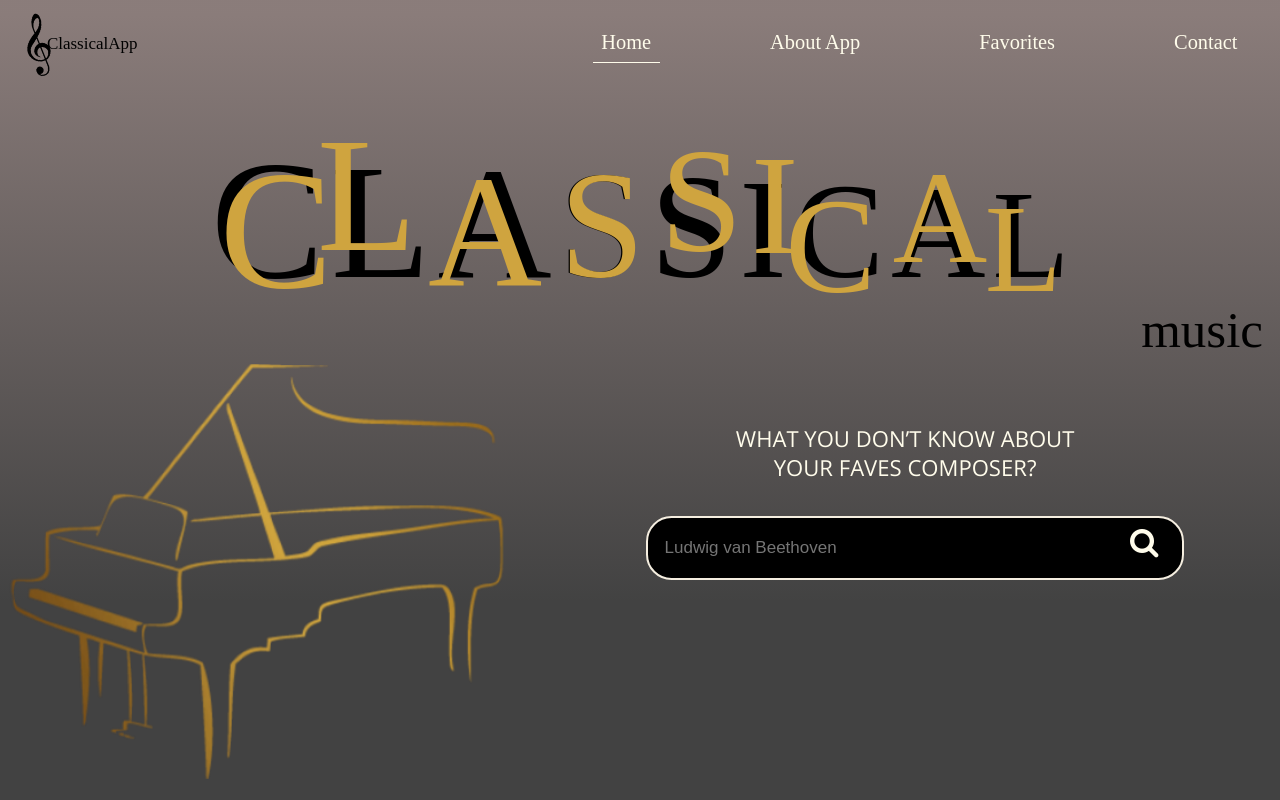
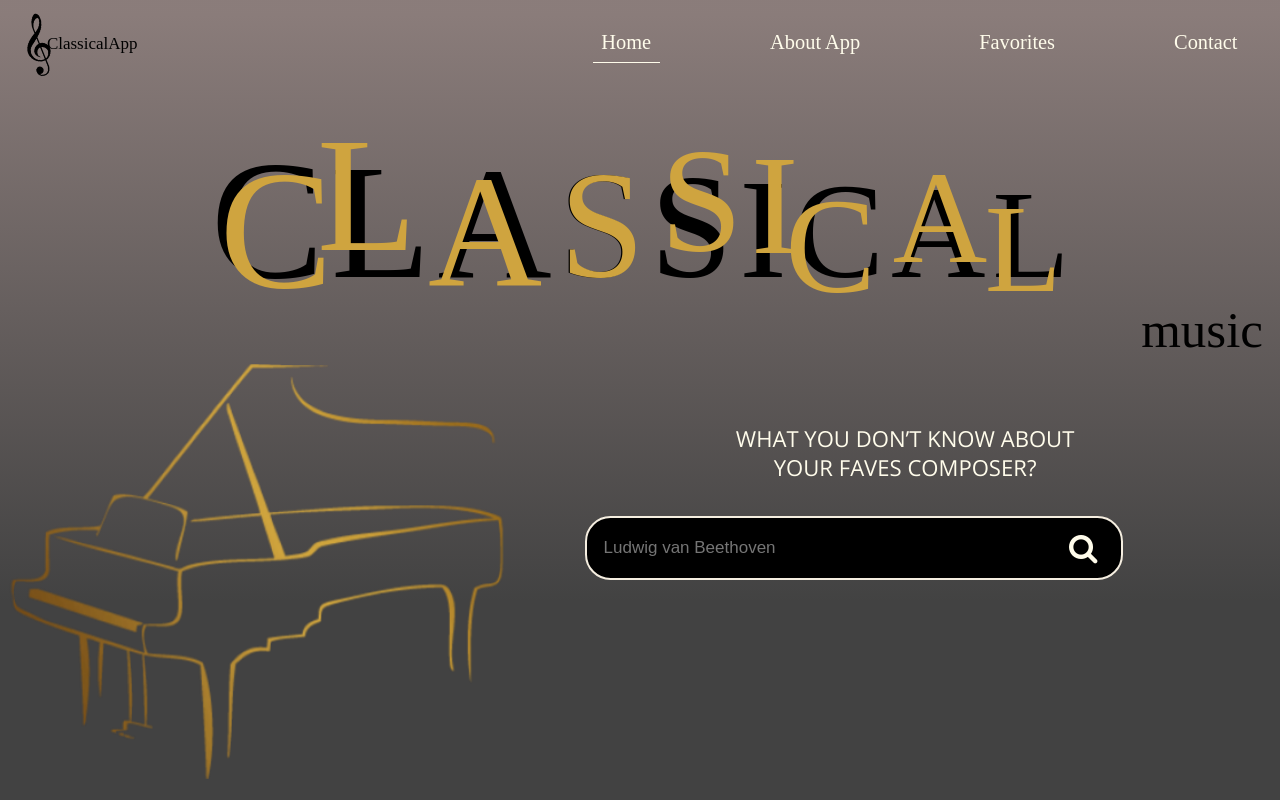
Before and after one commit to Myroslava12/React_Classical_music, a React (Create React App) app: page / in a window 1280 px wide. Built offline with nearby package versions, Linux system fonts and the light colour scheme; a web font is replaced by a local one.

Commit message:
Fix button search align

```diff
--- a/src/components/search/FormSearchComposers.js
+++ b/src/components/search/FormSearchComposers.js
@@ -34,6 +34,7 @@ const FormSearchComposers = ({setComposers, inputSearch, setInputSearch, setWork
             <h1 className="form--title">WHAT YOU DON’T KNOW ABOUT YOUR FAVES COMPOSER?</h1>
             <div className="box--loading">{done && <Loading />}</div>
             {error && <h2 className="search--title--error">No composers found</h2>}
+            <div className="form--box">
                 <input
                     value={inputSearch}
                     onChange={(e) => setInputSearch(e.target.value)}
@@ -41,6 +42,7 @@ const FormSearchComposers = ({setComposers, inputSearch, setInputSearch, setWork
                     placeholder="Ludwig van Beethoven"
                 />
                 <button type="submit" className="btn--form"><i className="fa fa-search"></i></button>
+            </div>
         </form>
     )
 }
--- a/src/components/search/_form.scss
+++ b/src/components/search/_form.scss
@@ -51,6 +51,11 @@
     position: relative;
 }
 
+.form--box {
+    display: flex;
+    align-items: center;
+}
+
 @media #{$mobileScreen}, #{$mobileLargeScreen} {
     .form--app {
         top: 30%;
--- a/src/components/works/FormSearchWorks.js
+++ b/src/components/works/FormSearchWorks.js
@@ -9,7 +9,8 @@ const FormSearchWorks  = ({setWorks, setIsVisible, composerID}) => {
     const [error, setError] =  useState(false);
     const [done, setDone] = useState(false);
 
-    const searchWorks = async () => {
+    const searchWorks = async (e) => {
+        e.preventDefault();
         setDone(true);
         const works = await getComposersByWorks(composerID, nameWork);
         if (works.length !== 0) {
```
Lines whose indentation alone changed are shown as unchanged.
